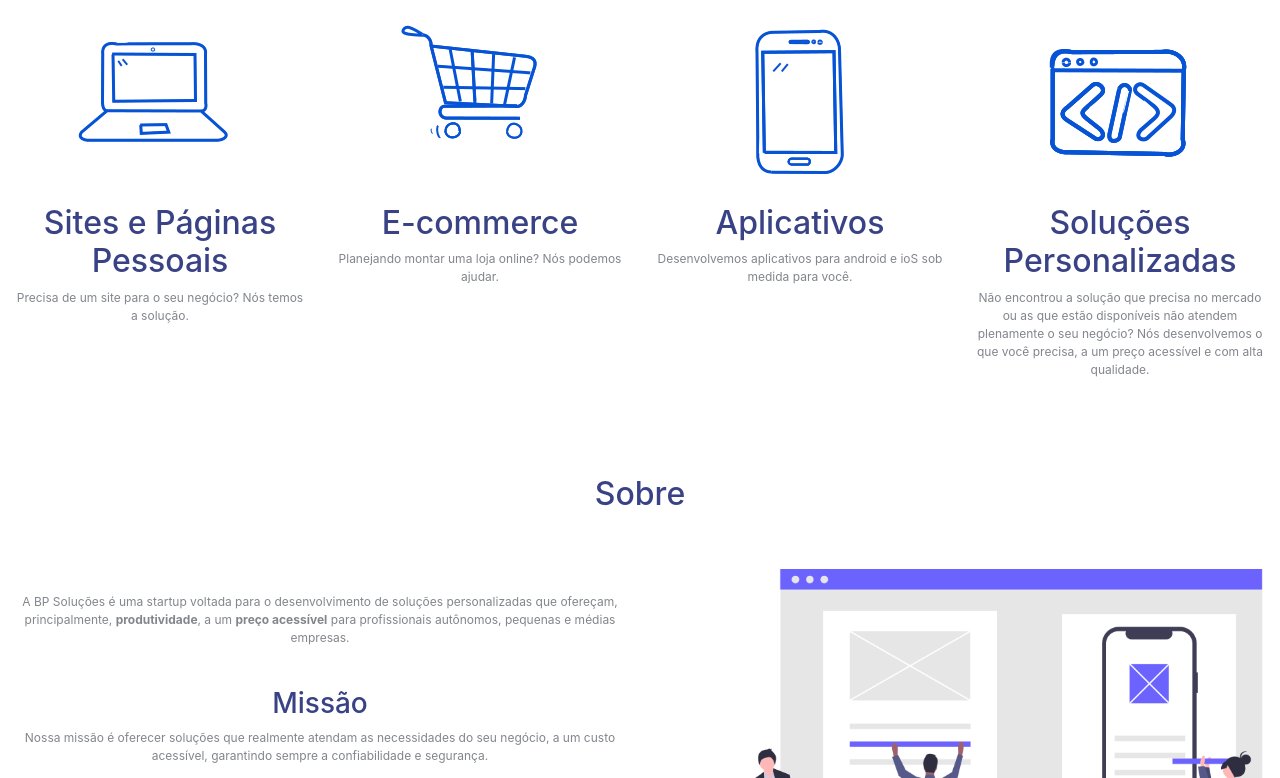
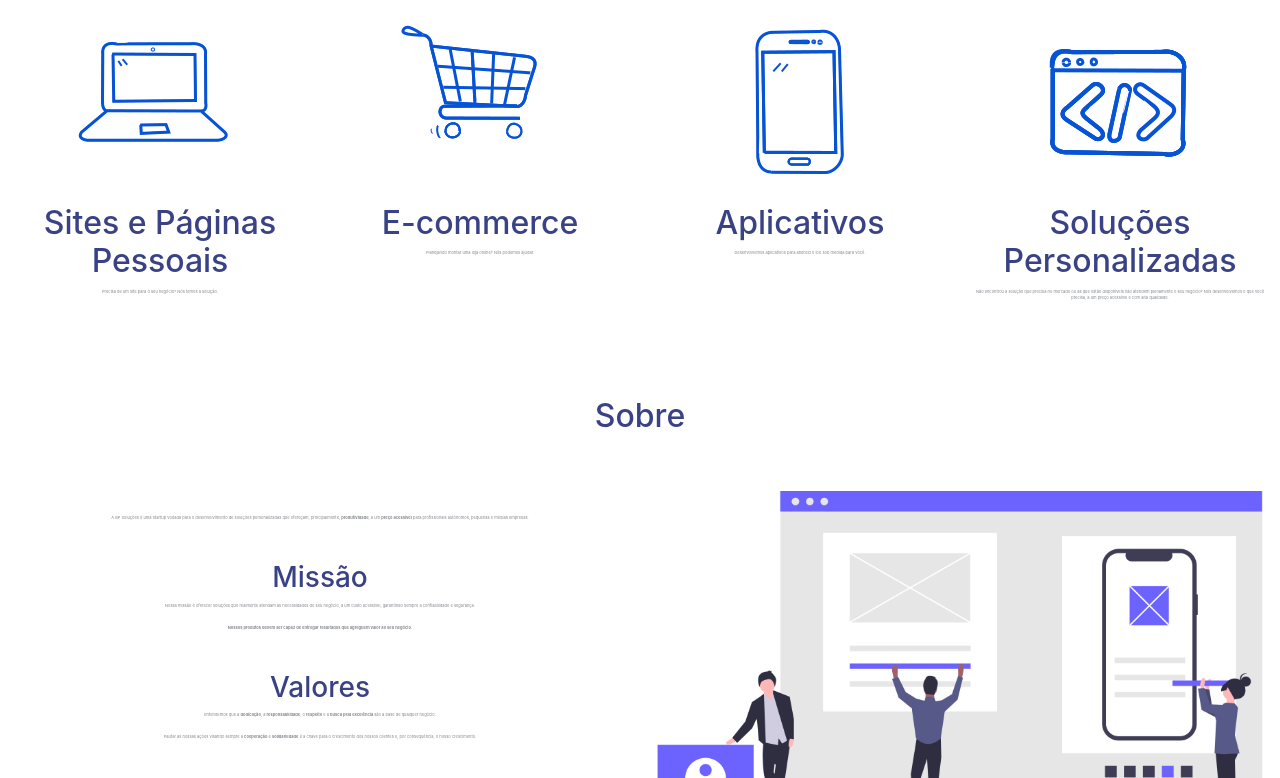
Before and after one commit to babipaula/bp, a plain HTML site: page index.html in a window 1280 px wide. Shown: the part 496-1274 px from the top of the page. Drawn offline with nearby package versions, Linux system fonts and the light colour scheme; files whose address does not match are found by name.

Commit message:
Update estilo.css

```diff
--- a/estilo.css
+++ b/estilo.css
@@ -14,7 +14,7 @@ h3{
 }
 
 p{
-	font-size: 0.75rem;
+	font-size: 0.25rem;
 	color: #82868c;
 }
 #sobre div {
```
